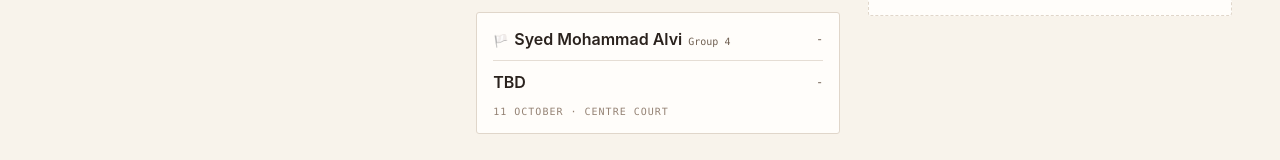
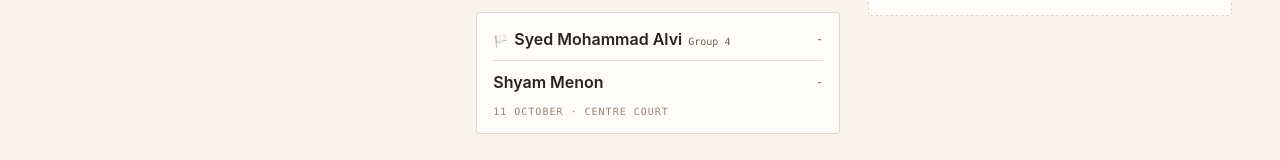
Before and after one commit to naveenupadhyay/JustTennisTournament, a Next.js app: page / in a window 1280 px wide. Shown: the part 622-782 px from the top of the page. Built offline with nearby package versions, Linux system fonts and the light colour scheme.

Commit message:
Set Shyam in semi-final lineup

```diff
--- a/app/TournamentClient.tsx
+++ b/app/TournamentClient.tsx
@@ -183,9 +183,9 @@ function lockedSemiFinals(tournament: Tournament): Match[] {
     {
       id: 'SF2',
       stage: 'semi-final',
-      slot: 'SF2 · Syed vs TBD',
+      slot: 'SF2 · Syed vs Shyam',
       a: playerId('Syed Mohammad Alvi'),
-      b: 'TBD',
+      b: playerId('Shyam Menon'),
       sets: [[null, null], [null, null], [null, null]],
       finalScore: '',
       pointsA: null,
```
